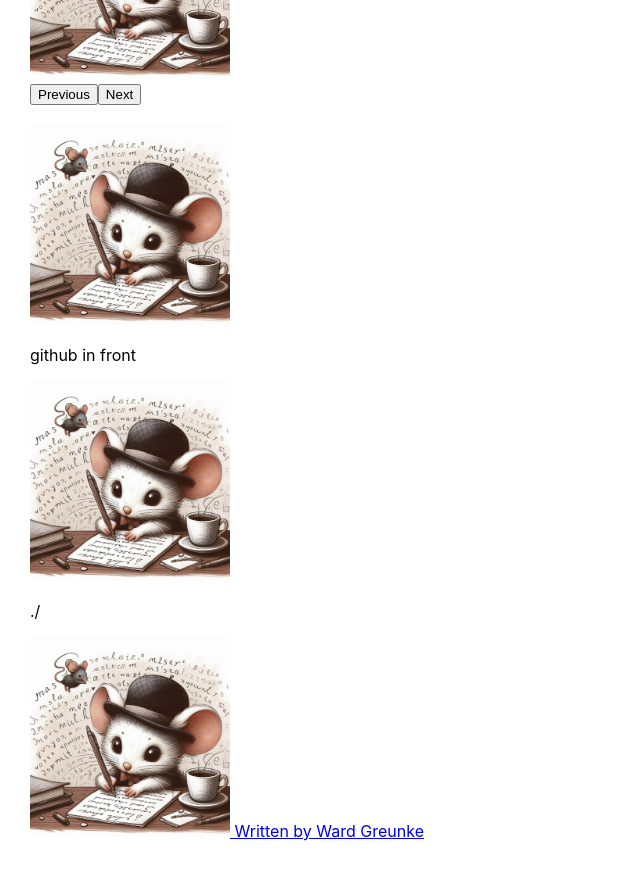
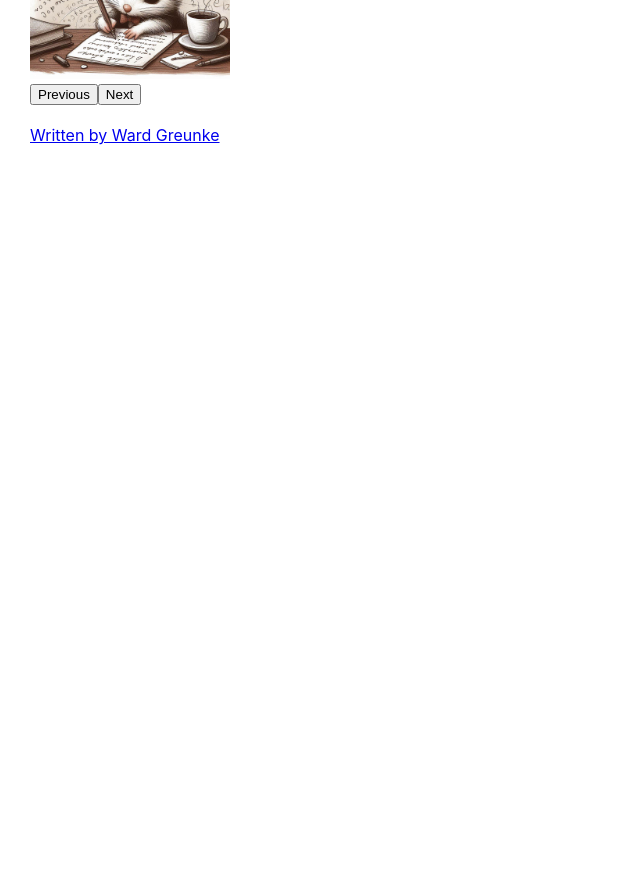
Before and after one commit to wgreunke/poems, a React (Create React App) app: page / in a window 1280 px wide. Shown: the part 520-1391 px from the top of the page, without its empty margins (0-640 px from the left). After the commit the page ends 800 px from the top, so only its background shows below. Built offline with nearby package versions, Linux system fonts and the light colour scheme.

Commit message:
Fixed WSD, may not have reloaded json.  Put poems in front of image path

```diff
--- a/src/App.js
+++ b/src/App.js
@@ -3,54 +3,6 @@ import './App.css';
 import React, { useState, useEffect } from 'react';
 import Papa from 'papaparse'; // For parsing CSV files
 
-
-// DataDisplay component to show the title, line 1, and line 2
-const DataDisplay = ({ key_words, line1, line2 }) => {
-  return (
-    <div>
-      <h1>{key_words}</h1>
-      <p>{line1}</p>
-      <p style={{ color: 'grey' }}>{line2}</p>
-    </div>
-  );
-};
-
-
-const DisplayPoem = ({ poem_data, currentIndex }) => {
-  return (
-    <div>
-      <h1>{poem_data[currentIndex].key_words}</h1>
-      <p style={{margin:0, padding:0}}>{poem_data[currentIndex].target_1}</p>
-      <p style={{ color: 'grey', margin:0, padding:0}}>{poem_data[currentIndex].base_1}</p>
-      <br></br>
-      <p style={{margin:0, padding:0}}>{poem_data[currentIndex].target_2}</p>
-      <p style={{ color: 'grey', margin:0, padding:0}}>{poem_data[currentIndex].base_2}</p>
-      <br></br>
-      <p style={{margin:0, padding:0}}>{poem_data[currentIndex].target_3}</p>
-      <p style={{ color: 'grey', margin:0, padding:0}}>{poem_data[currentIndex].base_3}</p>
-      <br></br>
-      <p style={{margin:0, padding:0}}>{poem_data[currentIndex].target_4}</p>
-      <p style={{ color: 'grey', margin:0, padding:0}}>{poem_data[currentIndex].base_4}</p>
-      <br></br>
-      <img style={{height:200, width:200}}  src={`/images/${poem_data[currentIndex].image_name}`} alt="Poem Illustration" />
-
-
-    </div>
-  );
-};
-
-
-
-
-// NavigationButtons component with Next and Previous buttons
-const NavigationButtons = ({ onNext, onPrevious }) => {
-  return (
-    <div>
-      <button onClick={onPrevious}>Previous</button>
-      <button onClick={onNext}>Next</button>
-    </div>
-  );
-};
 
 // LoadData component for loading JSON data and setting the state
 const LoadLocalData = ({ setData }) => {
@@ -94,6 +46,40 @@ const LoadLocalData = ({ setData }) => {
   return null; // This component doesn't render anything
 };
 
+const DisplayPoem = ({ poem_data, currentIndex }) => {
+  return (
+    <div>
+      <h1>{poem_data[currentIndex].key_words}</h1>
+      <p style={{margin:0, padding:0}}>{poem_data[currentIndex].target_1}</p>
+      <p style={{ color: 'grey', margin:0, padding:0}}>{poem_data[currentIndex].base_1}</p>
+      <br></br>
+      <p style={{margin:0, padding:0}}>{poem_data[currentIndex].target_2}</p>
+      <p style={{ color: 'grey', margin:0, padding:0}}>{poem_data[currentIndex].base_2}</p>
+      <br></br>
+      <p style={{margin:0, padding:0}}>{poem_data[currentIndex].target_3}</p>
+      <p style={{ color: 'grey', margin:0, padding:0}}>{poem_data[currentIndex].base_3}</p>
+      <br></br>
+      <p style={{margin:0, padding:0}}>{poem_data[currentIndex].target_4}</p>
+      <p style={{ color: 'grey', margin:0, padding:0}}>{poem_data[currentIndex].base_4}</p>
+      <br></br>
+      <img style={{height:200, width:200}}  src={`./poems/images/${poem_data[currentIndex].image_name}`} alt="Poem Illustration" />
+
+
+    </div>
+  );
+};
+
+
+// NavigationButtons component with Next and Previous buttons
+const NavigationButtons = ({ onNext, onPrevious }) => {
+  return (
+    <div>
+      <button onClick={onPrevious}>Previous</button>
+      <button onClick={onNext}>Next</button>
+    </div>
+  );
+};
+
 function App() {
   const [currentIndex, setCurrentIndex] = useState(0);
   const [data, setData] = useState([]); // Initially empty
@@ -126,12 +112,6 @@ function App() {
           <NavigationButtons onNext={handleNext} onPrevious={handlePrevious} />
           <br></br>
 
-          <img style={{height:200, width:200}} src="/images/cup-mouse-pen.jpg" />
-          <p>github in front</p>
-          <img style={{height:200, width:200}} src="./poems/images/cup-mouse-pen.jpg" />
-          <p>./</p>
-          <img style={{height:200, width:200}} src="./images/cup-mouse-pen.jpg" />
-
           <a href="https://www.linkedin.com/in/wgreunke/" alt=""> Written by Ward Greunke</a>
         </div>
       )}
```
